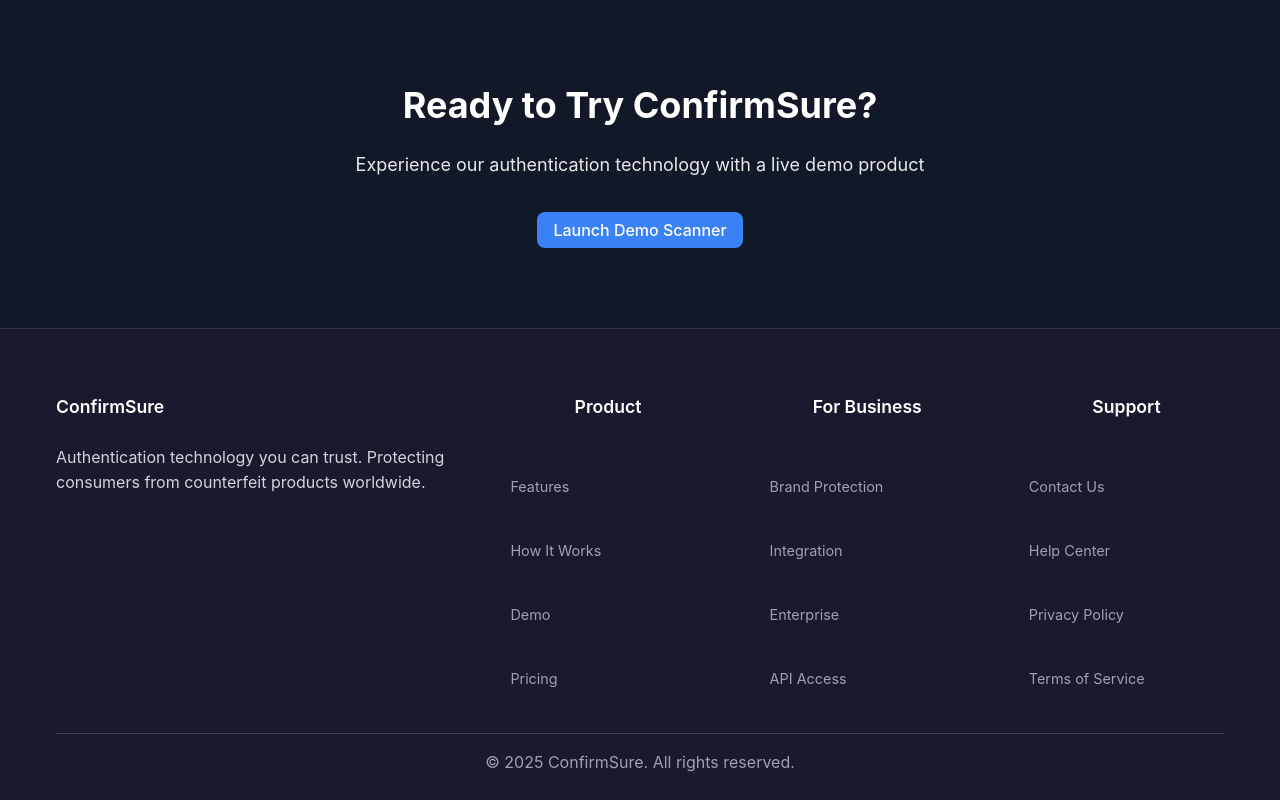
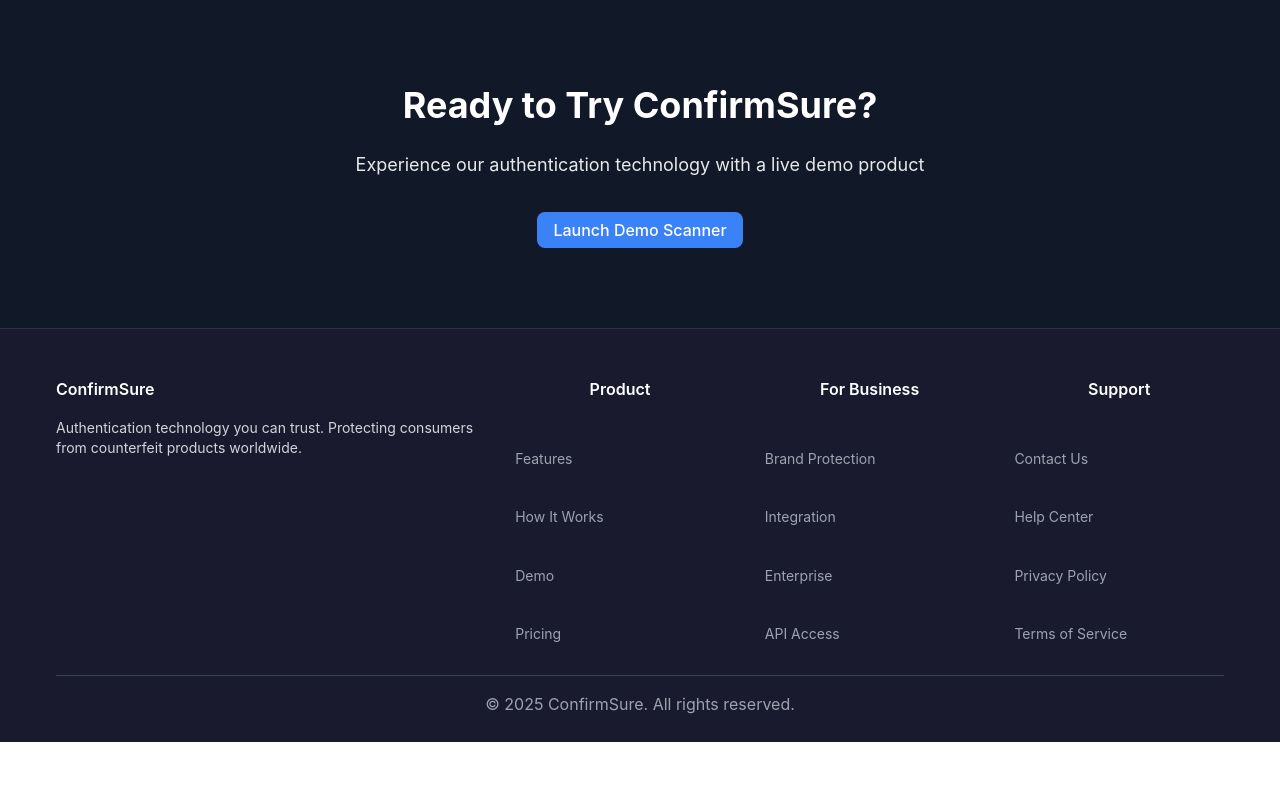
Before and after one commit to Confirmsure-auth/ConfirmSure-V4, a plain HTML site: page index.html in a window 1280 px wide. Shown: the part 1966-2766 px from the top of the page. After the commit the page ends 2708 px from the top, so only its background shows below. Drawn offline with Linux system fonts and the light colour scheme.

Commit message:
Polish footer layout to match capture2 design
- Reduced padding from 4rem to 3rem for tighter spacing
- Decreased gap from 4rem to 2.5rem between columns
- Reduced heading margin and font sizes for cleaner look
- Tightened link spacing from 0.75rem to 0.5rem
- Smaller font sizes (0.875rem) for better proportion
- Added specific styling for footer paragraph text

```diff
--- a/styles.css
+++ b/styles.css
@@ -367,19 +367,19 @@ nav {
     opacity: 0.9;
 }
 
-/* Footer v2.0 - Force cache refresh */
+/* Footer v3.0 - Polished layout */
 footer {
     background: #1a1a2e;
     color: white;
-    padding: 4rem 0 1.5rem;
+    padding: 3rem 0 1.5rem;
     border-top: 1px solid rgba(255, 255, 255, 0.1);
 }
 
 .footer-content {
     display: grid;
     grid-template-columns: 2fr 1fr 1fr 1fr;
-    gap: 4rem;
-    margin-bottom: 2rem;
+    gap: 2.5rem;
+    margin-bottom: 1.5rem;
     align-items: start;
 }
 
@@ -405,8 +405,8 @@ footer {
 
 .footer-section h4 {
     font-weight: 600;
-    margin-bottom: 1.5rem;
-    font-size: 1.1rem;
+    margin-bottom: 1rem;
+    font-size: 1rem;
     color: white;
 }
 
@@ -414,11 +414,18 @@ footer {
     color: #9ca3af;
     text-decoration: none;
     display: block !important;
-    margin-bottom: 0.75rem;
+    margin-bottom: 0.5rem;
     transition: color 0.3s ease;
-    font-size: 0.9rem;
+    font-size: 0.875rem;
+    line-height: 1.3;
+    width: 100%;
+}
+
+.footer-section p {
+    margin-bottom: 0;
+    font-size: 0.875rem;
     line-height: 1.4;
-    width: 100%;
+    color: #9ca3af;
 }
 
 .footer-section a:hover {
```
